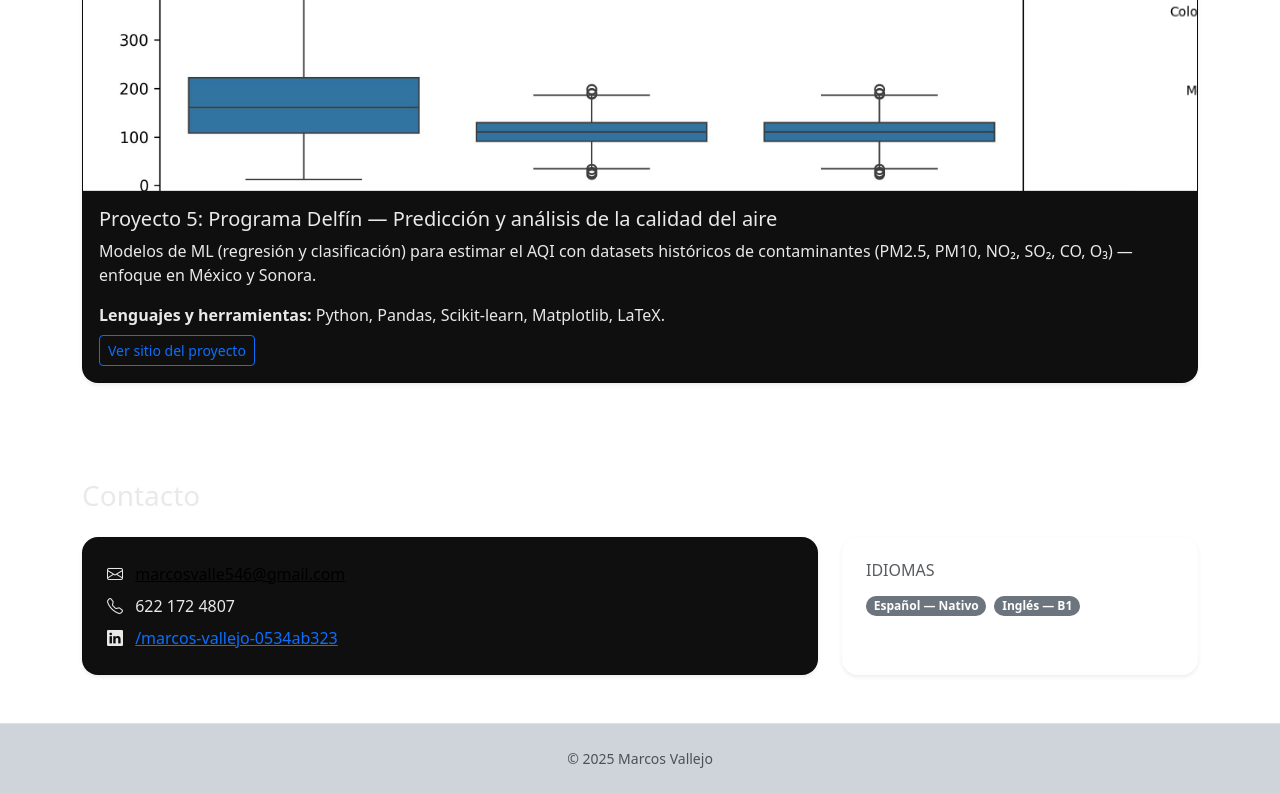
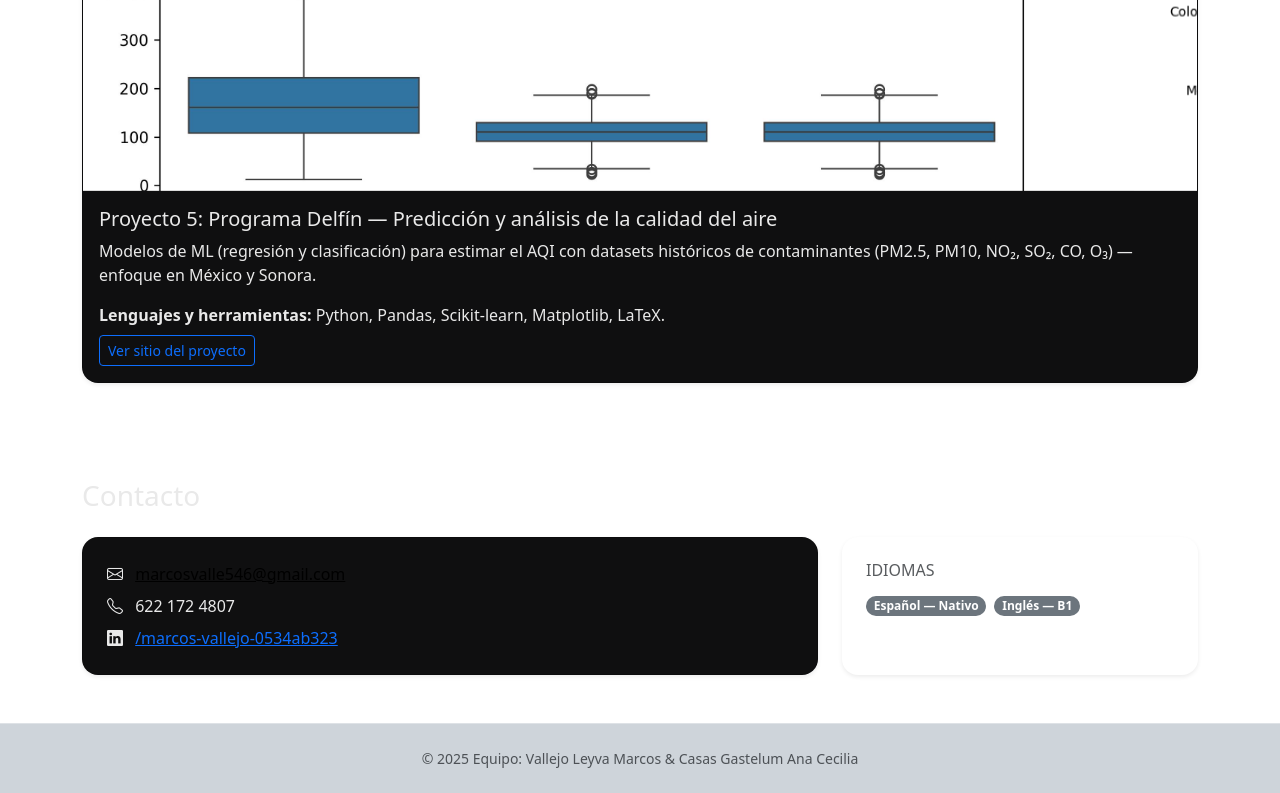
Before and after one commit to marcvalle10/cv-portafolio-upBoostrap, a plain HTML site: page index.html in a window 1280 px wide. Shown: the part 3710-4503 px from the top of the page. Drawn offline with nearby package versions, Linux system fonts and the light colour scheme.

Commit message:
Update index.html

```diff
--- a/index.html
+++ b/index.html
@@ -394,7 +394,7 @@
     <!-- ====== FOOTER ====== -->
     <footer class="py-4 border-top bg-dark-subtle">
         <div class="container text-center small text-body-secondary">
-            © 2025 Marcos Vallejo
+            © 2025 Equipo: Vallejo Leyva Marcos & Casas Gastelum Ana Cecilia
         </div>
     </footer>
 
```
